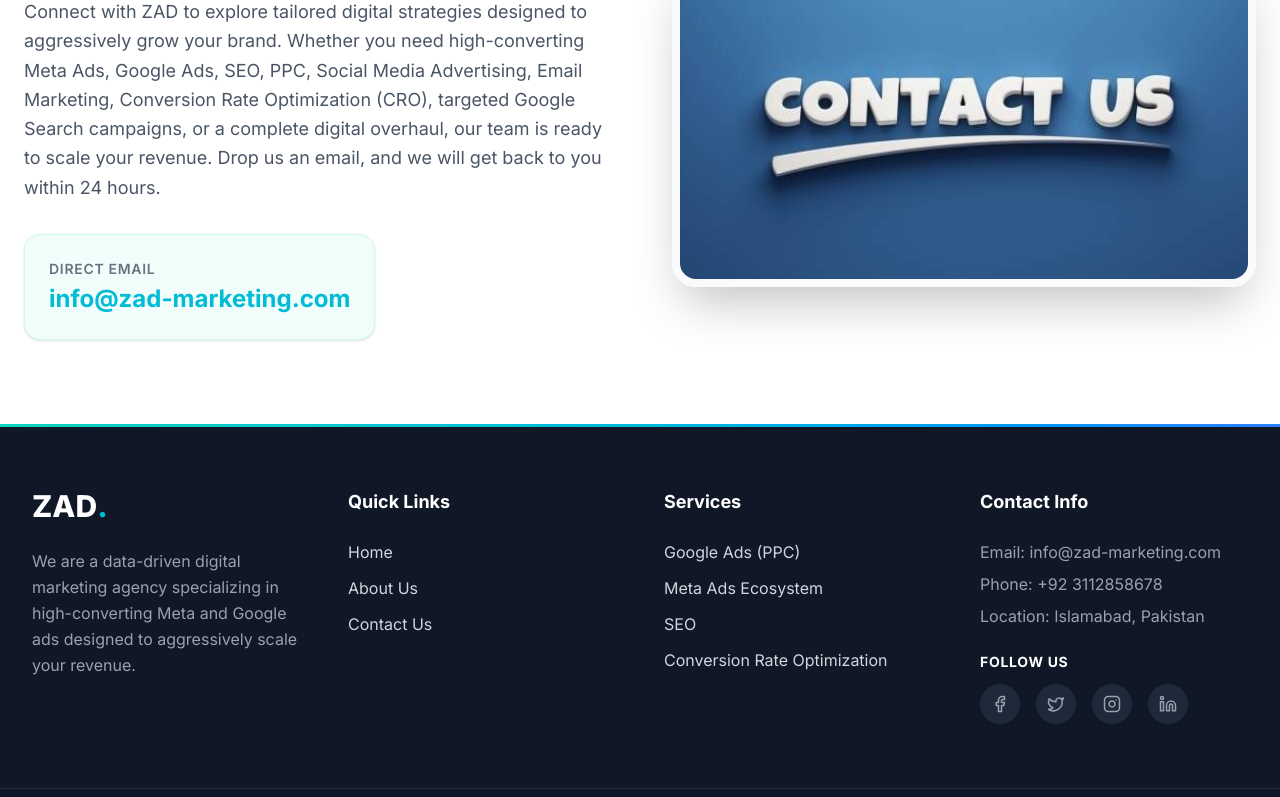
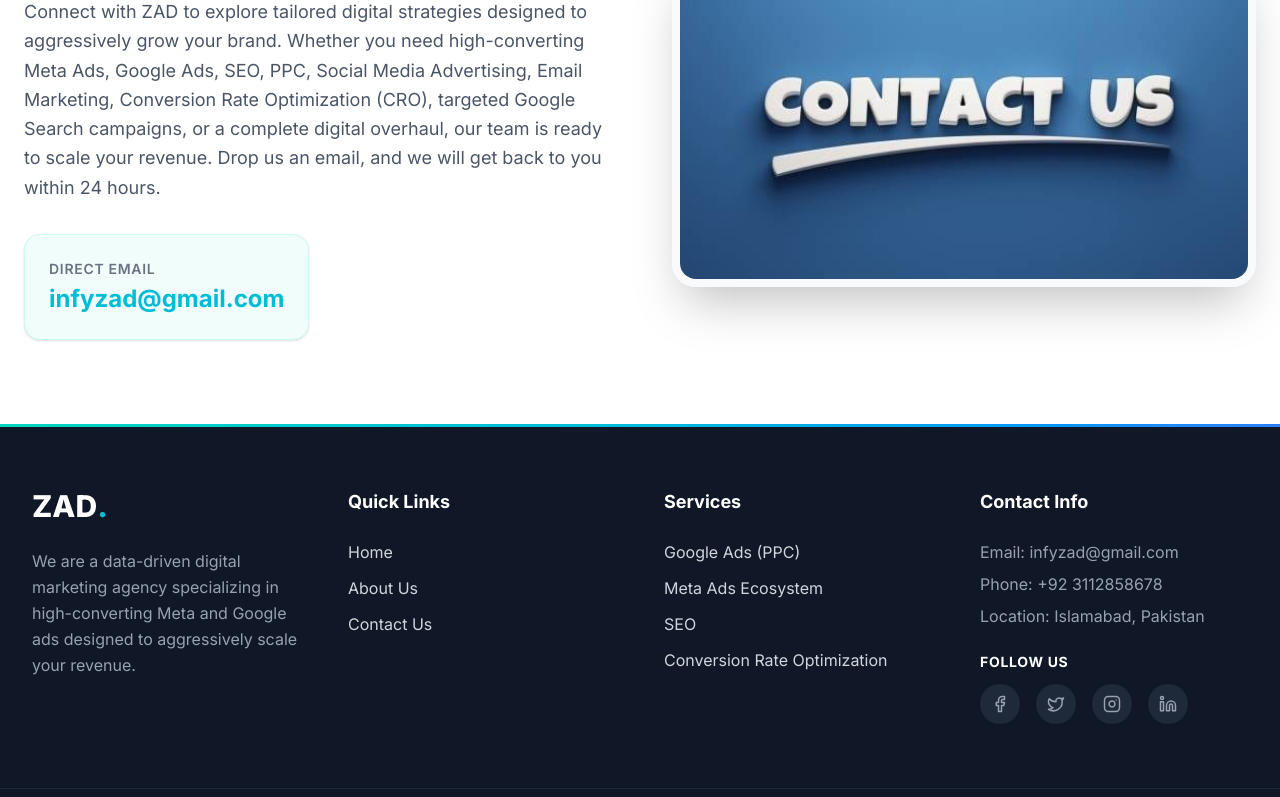
Before and after one commit to 69Dawood/ZAD-Website, a Next.js app: page /contact in a window 1280 px wide. Shown: the part 498-1295 px from the top of the page. Built offline with nearby package versions, Linux system fonts and the light colour scheme.

Commit message:
fix: update email to infyzad@gmail.com and remove About Us link redirect in footer

```diff
--- a/src/app/contact/page.tsx
+++ b/src/app/contact/page.tsx
@@ -32,8 +32,8 @@ export default function ContactPage() {
 
             <div className="mt-8 p-6 bg-teal-50 rounded-2xl border border-teal-100 shadow-sm inline-block">
               <p className="text-gray-500 font-semibold mb-1 uppercase tracking-wider text-sm">Direct Email</p>
-              <a href="mailto:info@zad-marketing.com" className="text-2xl font-bold text-[#00bcd4] hover:text-teal-600 transition-colors">
-                info@zad-marketing.com
+              <a href="mailto:infyzad@gmail.com" className="text-2xl font-bold text-[#00bcd4] hover:text-teal-600 transition-colors">
+                infyzad@gmail.com
               </a>
             </div>
           </div>
--- a/src/components/Footer.tsx
+++ b/src/components/Footer.tsx
@@ -27,7 +27,7 @@ const Footer = () => {
             <h4 className="text-lg font-bold text-white mb-6">Quick Links</h4>
             <ul className="space-y-3">
               <li className="group"><Link href="/" className="inline-block hover:text-teal-400 hover:translate-x-1 transition-all duration-300">Home</Link></li>
-              <li className="group"><Link href="/about" className="inline-block hover:text-teal-400 hover:translate-x-1 transition-all duration-300">About Us</Link></li>
+              <li className="group"><span className="inline-block hover:text-teal-400 hover:translate-x-1 transition-all duration-300 cursor-default">About Us</span></li>
               <li className="group"><Link href="/contact" className="inline-block hover:text-teal-400 hover:translate-x-1 transition-all duration-300">Contact Us</Link></li>
             </ul>
           </div>
@@ -47,7 +47,7 @@ const Footer = () => {
           <div>
             <h4 className="text-lg font-bold text-white mb-6">Contact Info</h4>
             <ul className="space-y-2 mb-6 text-gray-400">
-              <li>Email: info@zad-marketing.com</li>
+              <li>Email: infyzad@gmail.com</li>
               <li>Phone: +92 3112858678</li>
               <li>Location: Islamabad, Pakistan</li>
             </ul>
```
